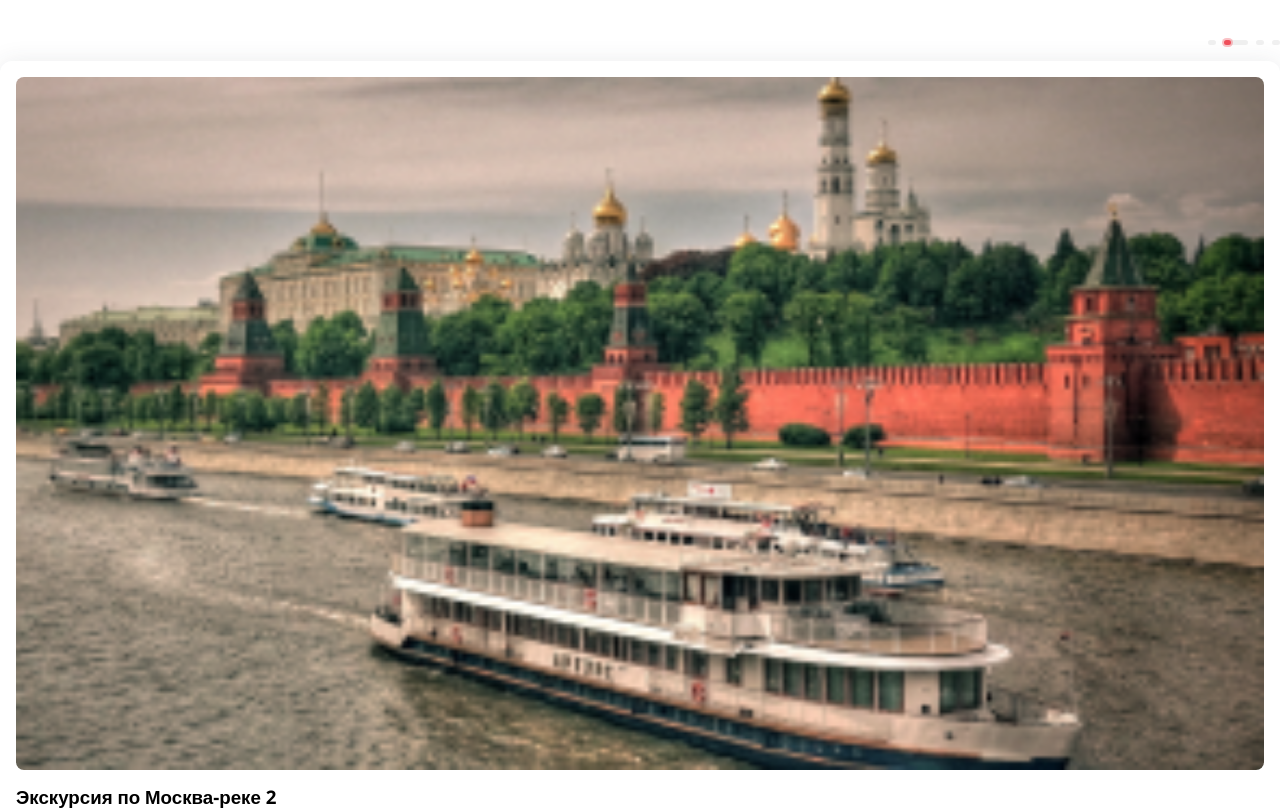
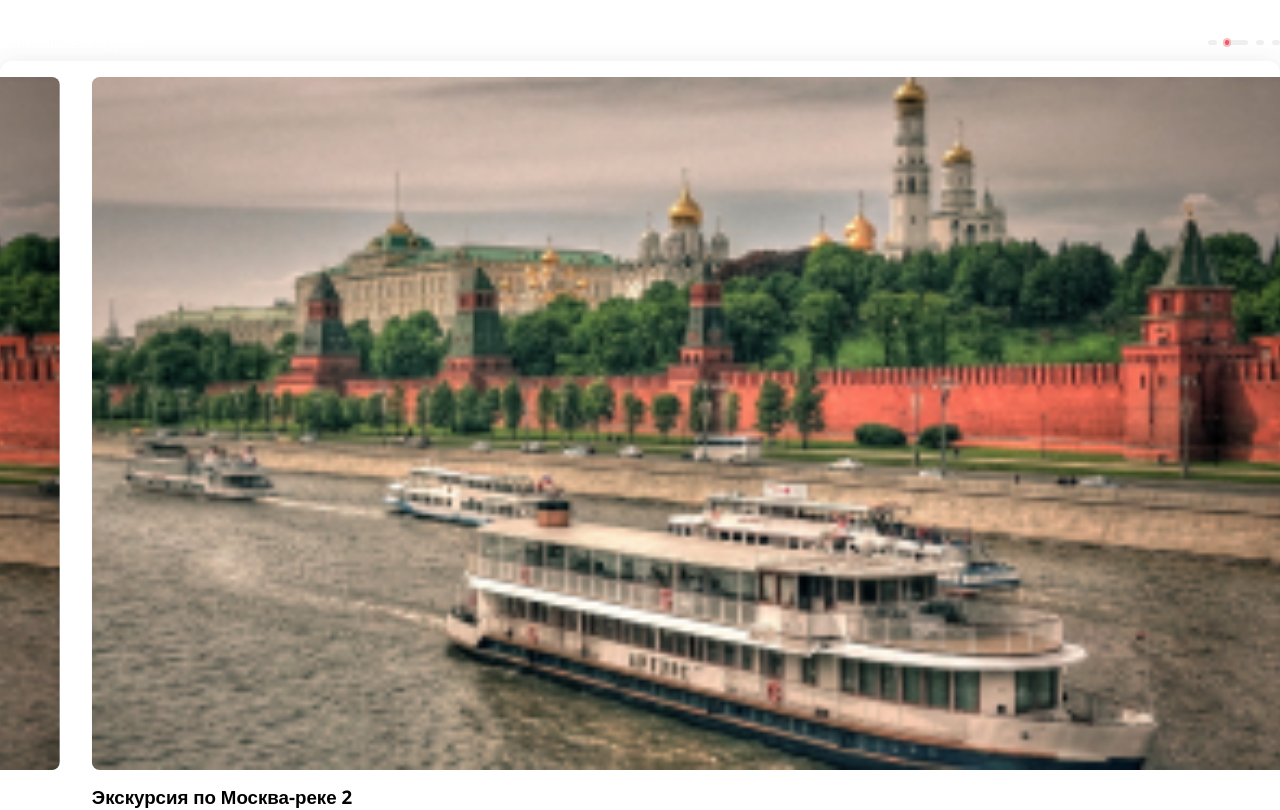
Before and after one commit to eleskin/uneed-guide-react-frontend, a Next.js app: page / in a window 1280 px wide. Shown: the top 810 px of the page. Built offline with nearby package versions, Linux system fonts and the light colour scheme.

Commit message:
fix: Change animation for cards

```diff
--- a/components/UpcomingExcursions/UpcomingExcursions.js
+++ b/components/UpcomingExcursions/UpcomingExcursions.js
@@ -9,7 +9,6 @@ import Image from 'next/image';
 
 const UpcomingExcursions = () => {
 	const [activeSlide, setActiveSlide] = useState(0);
-	const [maxCardHeight, setMaxCardHeight] = useState(0);
 	const [isChangedSlide, setIsChangedSlide] = useState(true);
 
 	const slides = [
@@ -24,7 +23,7 @@ const UpcomingExcursions = () => {
 			if (isChangedSlide) {
 				activeSlide < slides.length - 1 ? setActiveSlide(activeSlide + 1) : setActiveSlide(0);
 			}
-		}, 4500);
+		}, 5000);
 
 		return () => clearInterval(interval);
 	}, [activeSlide, isChangedSlide]);
@@ -78,7 +77,7 @@ const UpcomingExcursions = () => {
 
 	const cardsList = slides.map((slide, index) => (
 		<div
-			className={`${styles.UpcomingExcursions__card} ${activeSlide === index ? styles.UpcomingExcursions__card_active : ''}`}
+			className={styles.UpcomingExcursions__card}
 			key={index}
 		>
 			<div className={styles.UpcomingExcursions__image}>
@@ -226,28 +225,6 @@ const UpcomingExcursions = () => {
 		</div>
 	));
 
-	useEffect(() => {
-		for (const card of cardsRef.current.children) {
-			const height = parseFloat(window.getComputedStyle(card).height);
-			if (height > maxCardHeight) {
-				setMaxCardHeight(height);
-			}
-		}
-	}, []);
-
-	if (typeof window !== 'undefined') {
-		window.addEventListener('resize', () => {
-			if (cardsRef.current) {
-				if (window.getComputedStyle(cardsRef.current.children[0])) {
-					const height = parseFloat(window.getComputedStyle(cardsRef.current.children[0]).height);
-					if (height) {
-						setMaxCardHeight(height);
-					}
-				}
-			}
-		});
-	}
-
 	const handlers = useSwipeable({
 		onSwipedLeft: () => {
 			if (!isVisibleCalendar) {
@@ -270,9 +247,10 @@ const UpcomingExcursions = () => {
 			<div
 				className={styles.UpcomingExcursions__cards}
 				ref={cardsRef}
-				style={{height: maxCardHeight + 8}}
 			>
-				{cardsList}
+				<div className={styles.UpcomingExcursions__container} style={{transform: `translateX(${-100 * activeSlide}%)`}}>
+					{cardsList}
+				</div>
 			</div>
 		</div>
 	);
--- a/components/UpcomingExcursions/UpcomingExcursions.module.scss
+++ b/components/UpcomingExcursions/UpcomingExcursions.module.scss
@@ -72,18 +72,24 @@
 	}
 
 	.UpcomingExcursions__cards {
-		position: relative;
+		overflow: hidden;
+		box-shadow: 0 1px 24px rgba(46, 57, 69, 0.1);
+		padding: rem(16px) 0;
+		margin-top: rem(8px);
+		border-radius: 12px;
+
+		.UpcomingExcursions__container {
+			display: flex;
+			flex-direction: row;
+			justify-content: flex-start;
+			align-items: center;
+			transition: var(--transition-primary);
+			background-color: #ffffff;
+			width: 100%;
 
 			.UpcomingExcursions__card {
 				flex-shrink: 0;
 				width: 100%;
-			margin-top: rem(8px);
-			padding: rem(16px) 0;
-			background-color: #ffffff;
-			border-radius: 12px;
-			position: absolute;
-			opacity: 0;
-			transition: var(--transition-primary);
 
 				.UpcomingExcursions__image {
 					position: relative;
@@ -271,11 +277,6 @@
 					}
 				}
 			}
-
-		.UpcomingExcursions__card_active {
-			box-shadow: 0 1px 24px rgba(46, 57, 69, 0.1);
-			z-index: 1;
-			opacity: 1;
 		}
 	}
 }
```
Lines whose indentation alone changed are shown as unchanged.
